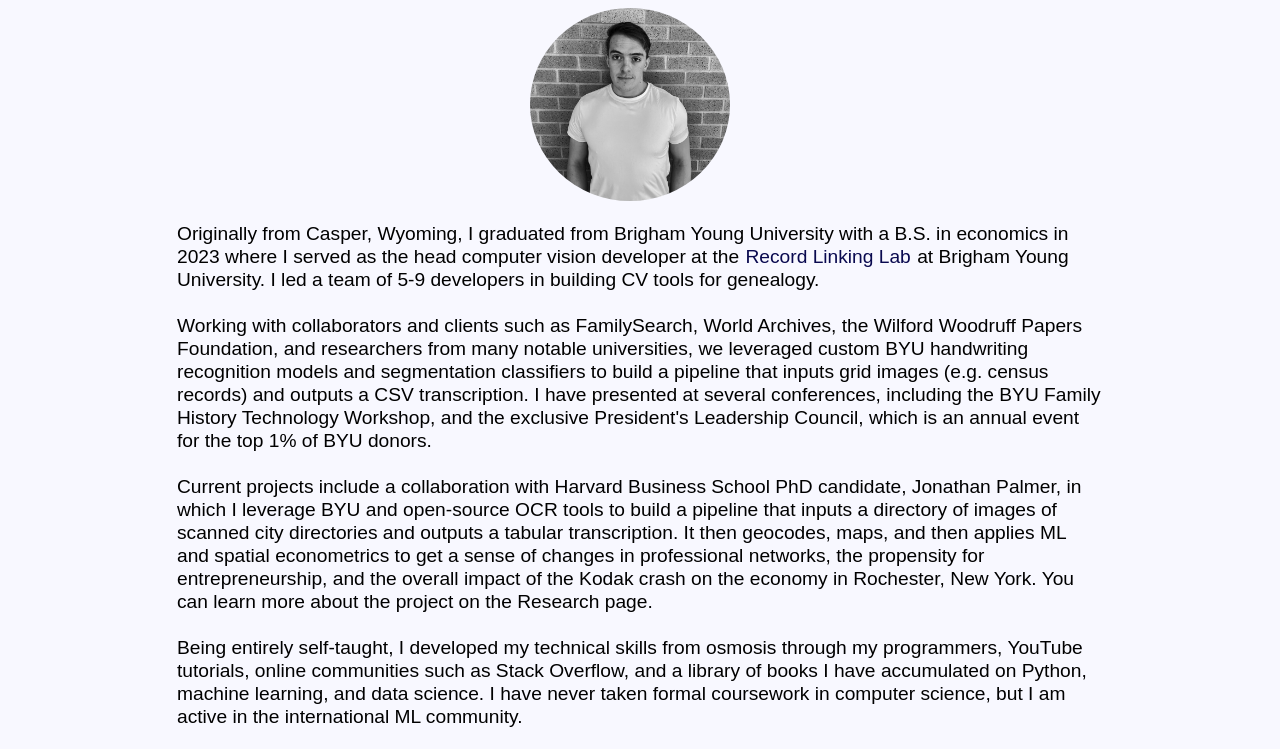
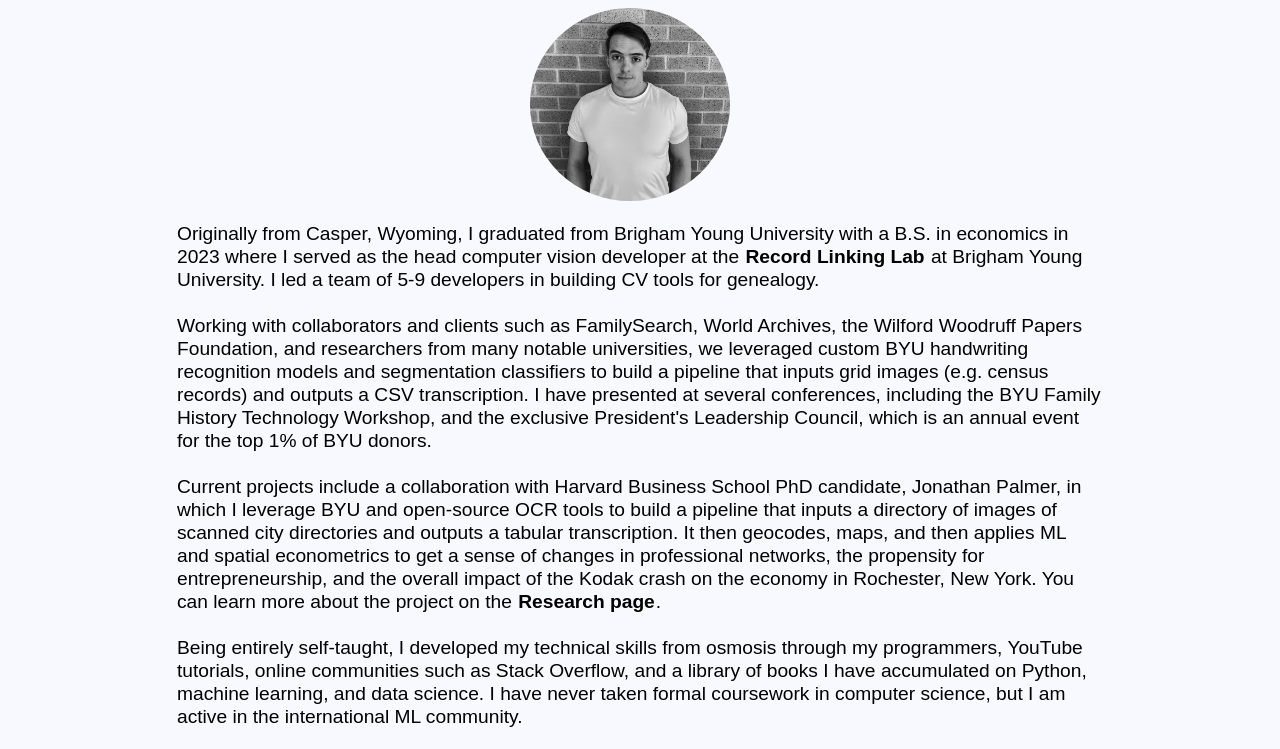
Before and after one commit to ColZoel/ColZoel.github.io, a plain HTML site: page aboutme.html in a window 1280 px wide. Shown: the part 203-952 px from the top of the page. Drawn offline with Linux system fonts and the light colour scheme.

Commit message:
spacing and hyperlink fix

```diff
--- a/aboutme.html
+++ b/aboutme.html
@@ -44,7 +44,7 @@
               then applies ML and spatial econometrics
               to get a sense of changes in professional networks, the propensity for entrepreneurship, and the overall
               impact of the Kodak crash on the economy in Rochester, New York. You can learn more about the project on
-              the Research page.
+              the <a href="./research.html">Research page</a>.
 
             <br><br> Being entirely self-taught, I developed my technical skills from osmosis through my programmers,
               YouTube tutorials, online communities such as Stack Overflow, and a library of books
--- a/css/style.css
+++ b/css/style.css
@@ -56,7 +56,7 @@
 .hero-container {
   display: flex;
   height: auto;
-  max-width: 3000px;
+  max-width: 1500px;
   /*min-width: 1000px;*/
   padding: 1rem calc((100vw - 1000px) / 2);
   /*margin-outside: 250px;*/
@@ -112,15 +112,18 @@
 }
 
 .cont2 a{
-  font-family: "Avenir Next demibold", sans-serif;
-  font-weight: normal;
-  color: #09094f;
+  font-family: "Avenir Next", sans-serif;
+  font-weight: bold;
+  color: black;
   text-decoration: none;
   font-size: 1.2rem;
   line-height: 1.2;
   text-align: start;
   margin-bottom: 1px;
   /*color: black;*/
+}
+.cont2 a:hover{
+  color: #626161;
 }
 
 .hr-1 {
```
Also changed, not shown: index.html (+2 -2 lines).
